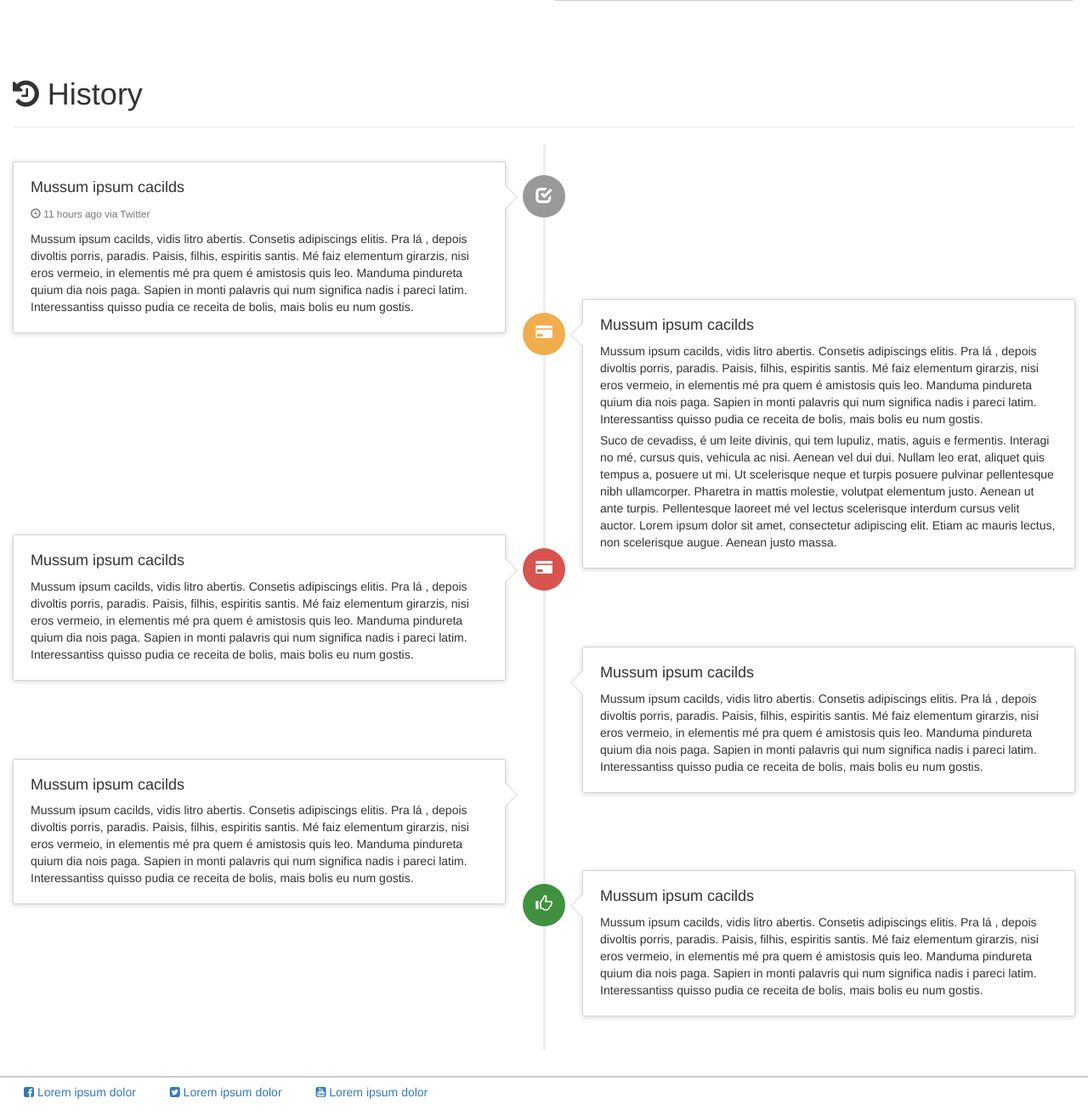
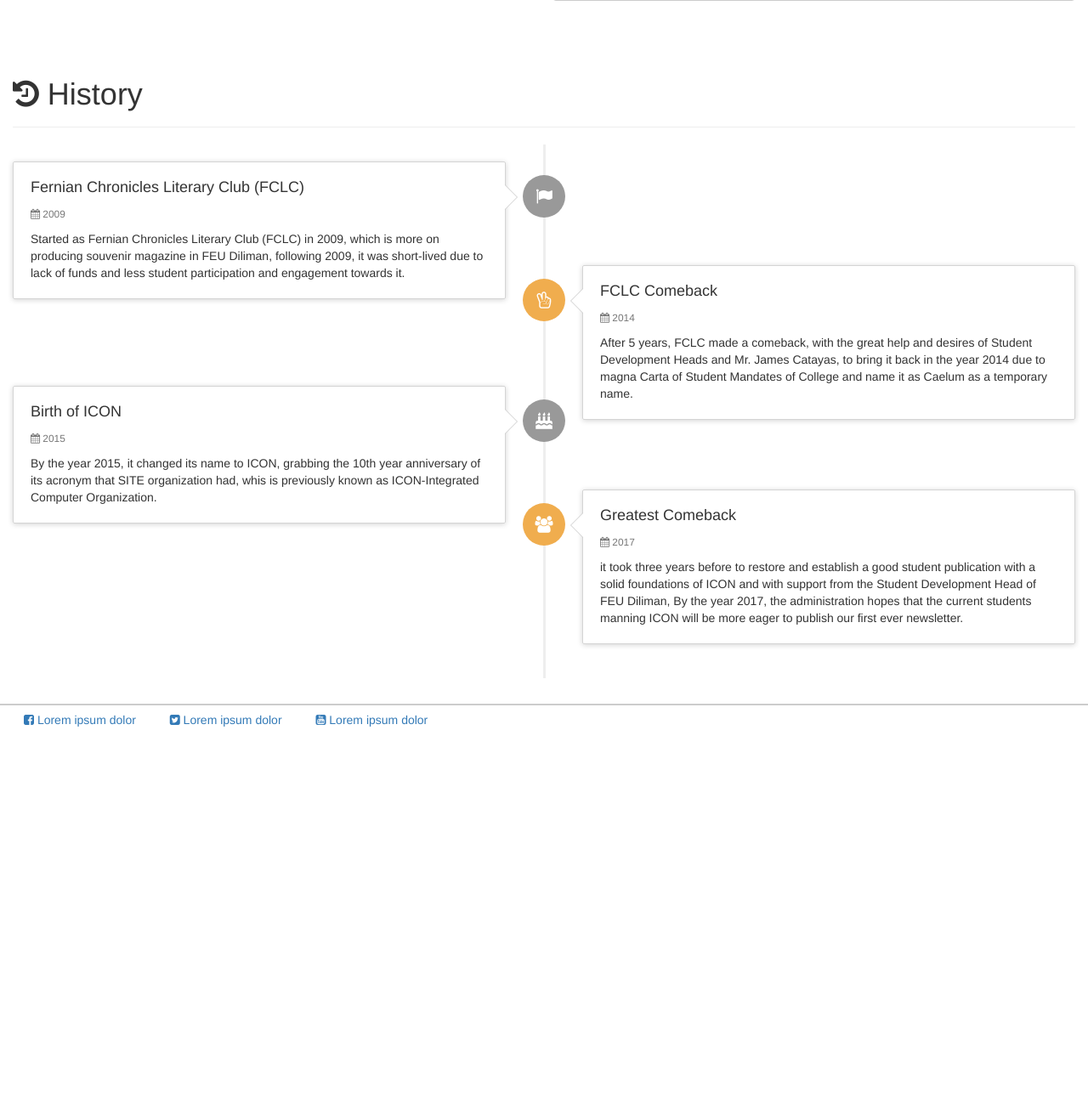
Before and after one commit to nikofernandez/ciICON, a CodeIgniter app: page /ciICON/about in a window 1280 px wide. Shown: the part 765-2077 px from the top of the page at 85% size. After the commit the page ends 1620 px from the top, so only its background shows below. Run offline with CodeIgniter, Linux system fonts and the light colour scheme; some libraries are stand-ins or nearby versions; some web fonts are replaced.

Commit message:
Edited Timeline and added message

```diff
--- a/application/views/pages/about.php
+++ b/application/views/pages/about.php
@@ -51,70 +51,53 @@
   <div class="page-header">
     <h1><span class="fa fa-history"></span> History</h1>
   </div>
+
   <ul class="timeline">
     <li>
-      <div class="timeline-badge"><i class="glyphicon glyphicon-check"></i></div>
+      <div class="timeline-badge"><i class="fa fa-flag"></i></div>
       <div class="timeline-panel">
         <div class="timeline-heading">
-          <h4 class="timeline-title">Mussum ipsum cacilds</h4>
-          <p><small class="text-muted"><i class="glyphicon glyphicon-time"></i> 11 hours ago via Twitter</small></p>
+          <h4 class="timeline-title">Fernian Chronicles Literary Club (FCLC)</h4>
+          <p><small class="text-muted"><i class="fa fa-calendar"></i> 2009</small></p>
         </div>
         <div class="timeline-body">
-          <p>Mussum ipsum cacilds, vidis litro abertis. Consetis adipiscings elitis. Pra lá , depois divoltis porris, paradis. Paisis, filhis, espiritis santis. Mé faiz elementum girarzis, nisi eros vermeio, in elementis mé pra quem é amistosis quis leo. Manduma pindureta quium dia nois paga. Sapien in monti palavris qui num significa nadis i pareci latim. Interessantiss quisso pudia ce receita de bolis, mais bolis eu num gostis.</p>
+          <p>Started as Fernian Chronicles Literary Club (FCLC) in 2009, which is more on producing souvenir magazine in FEU Diliman, following 2009, it was short-lived due to lack of funds and less student participation and engagement towards it.</p>
         </div>
       </div>
     </li>
     <li class="timeline-inverted">
-      <div class="timeline-badge warning"><i class="glyphicon glyphicon-credit-card"></i></div>
+      <div class="timeline-badge warning"><i class="fa fa-hand-peace-o"></i></div>
       <div class="timeline-panel">
         <div class="timeline-heading">
-          <h4 class="timeline-title">Mussum ipsum cacilds</h4>
+          <h4 class="timeline-title">FCLC Comeback</h4>
+          <p><small class="text-muted"><i class="fa fa-calendar"></i> 2014</small></p>
         </div>
         <div class="timeline-body">
-          <p>Mussum ipsum cacilds, vidis litro abertis. Consetis adipiscings elitis. Pra lá , depois divoltis porris, paradis. Paisis, filhis, espiritis santis. Mé faiz elementum girarzis, nisi eros vermeio, in elementis mé pra quem é amistosis quis leo. Manduma pindureta quium dia nois paga. Sapien in monti palavris qui num significa nadis i pareci latim. Interessantiss quisso pudia ce receita de bolis, mais bolis eu num gostis.</p>
-          <p>Suco de cevadiss, é um leite divinis, qui tem lupuliz, matis, aguis e fermentis. Interagi no mé, cursus quis, vehicula ac nisi. Aenean vel dui dui. Nullam leo erat, aliquet quis tempus a, posuere ut mi. Ut scelerisque neque et turpis posuere pulvinar pellentesque nibh ullamcorper. Pharetra in mattis molestie, volutpat elementum justo. Aenean ut ante turpis. Pellentesque laoreet mé vel lectus scelerisque interdum cursus velit auctor. Lorem ipsum dolor sit amet, consectetur adipiscing elit. Etiam ac mauris lectus, non scelerisque augue. Aenean justo massa.</p>
+          <p>After 5 years, FCLC made a comeback, with the great help and desires of Student Development Heads and Mr. James Catayas, to bring it back in the year 2014 due to magna Carta of Student Mandates of College and name it as Caelum as a temporary name.</p>
         </div>
       </div>
     </li>
     <li>
-      <div class="timeline-badge danger"><i class="glyphicon glyphicon-credit-card"></i></div>
+      <div class="timeline-badge"><i class="fa fa-birthday-cake"></i></div>
       <div class="timeline-panel">
         <div class="timeline-heading">
-          <h4 class="timeline-title">Mussum ipsum cacilds</h4>
+          <h4 class="timeline-title">Birth of ICON</h4>
+          <p><small class="text-muted"><i class="fa fa-calendar"></i> 2015</small></p>
         </div>
         <div class="timeline-body">
-          <p>Mussum ipsum cacilds, vidis litro abertis. Consetis adipiscings elitis. Pra lá , depois divoltis porris, paradis. Paisis, filhis, espiritis santis. Mé faiz elementum girarzis, nisi eros vermeio, in elementis mé pra quem é amistosis quis leo. Manduma pindureta quium dia nois paga. Sapien in monti palavris qui num significa nadis i pareci latim. Interessantiss quisso pudia ce receita de bolis, mais bolis eu num gostis.</p>
+          <p>By the year 2015, it changed its name to ICON, grabbing the 10th year anniversary of its acronym that SITE organization had, whis is previously known as ICON-Integrated Computer Organization.</p>
         </div>
       </div>
     </li>
     <li class="timeline-inverted">
+      <div class="timeline-badge warning"><i class="fa fa-users"></i></div>
       <div class="timeline-panel">
         <div class="timeline-heading">
-          <h4 class="timeline-title">Mussum ipsum cacilds</h4>
+          <h4 class="timeline-title">Greatest Comeback</h4>
+          <p><small class="text-muted"><i class="fa fa-calendar"></i> 2017</small></p>
         </div>
         <div class="timeline-body">
-          <p>Mussum ipsum cacilds, vidis litro abertis. Consetis adipiscings elitis. Pra lá , depois divoltis porris, paradis. Paisis, filhis, espiritis santis. Mé faiz elementum girarzis, nisi eros vermeio, in elementis mé pra quem é amistosis quis leo. Manduma pindureta quium dia nois paga. Sapien in monti palavris qui num significa nadis i pareci latim. Interessantiss quisso pudia ce receita de bolis, mais bolis eu num gostis.</p>
-        </div>
-      </div>
-    </li>
-    <li>
-      <div class="timeline-panel">
-        <div class="timeline-heading">
-          <h4 class="timeline-title">Mussum ipsum cacilds</h4>
-        </div>
-        <div class="timeline-body">
-          <p>Mussum ipsum cacilds, vidis litro abertis. Consetis adipiscings elitis. Pra lá , depois divoltis porris, paradis. Paisis, filhis, espiritis santis. Mé faiz elementum girarzis, nisi eros vermeio, in elementis mé pra quem é amistosis quis leo. Manduma pindureta quium dia nois paga. Sapien in monti palavris qui num significa nadis i pareci latim. Interessantiss quisso pudia ce receita de bolis, mais bolis eu num gostis.</p>
-        </div>
-      </div>
-    </li>
-    <li class="timeline-inverted">
-      <div class="timeline-badge success"><i class="glyphicon glyphicon-thumbs-up"></i></div>
-      <div class="timeline-panel">
-        <div class="timeline-heading">
-          <h4 class="timeline-title">Mussum ipsum cacilds</h4>
-        </div>
-        <div class="timeline-body">
-          <p>Mussum ipsum cacilds, vidis litro abertis. Consetis adipiscings elitis. Pra lá , depois divoltis porris, paradis. Paisis, filhis, espiritis santis. Mé faiz elementum girarzis, nisi eros vermeio, in elementis mé pra quem é amistosis quis leo. Manduma pindureta quium dia nois paga. Sapien in monti palavris qui num significa nadis i pareci latim. Interessantiss quisso pudia ce receita de bolis, mais bolis eu num gostis.</p>
+          <p>it took three years before to restore and establish a good student publication with a solid foundations of ICON and with support from the Student Development Head of FEU Diliman, By the year 2017, the administration hopes that the current students manning ICON will be more eager to publish our first ever newsletter.</p>
         </div>
       </div>
     </li>
```
Also changed, not shown: application/views/pages/home.php (+59 -0 lines).
